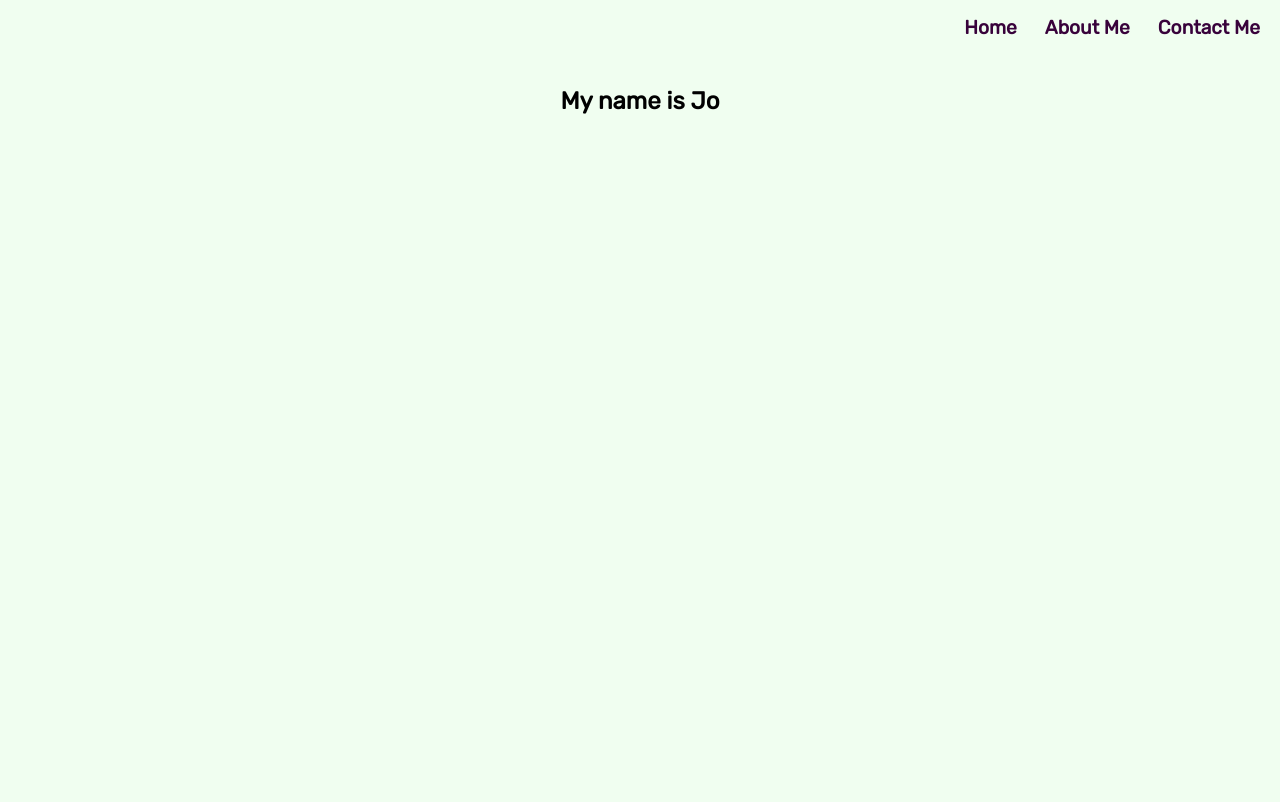
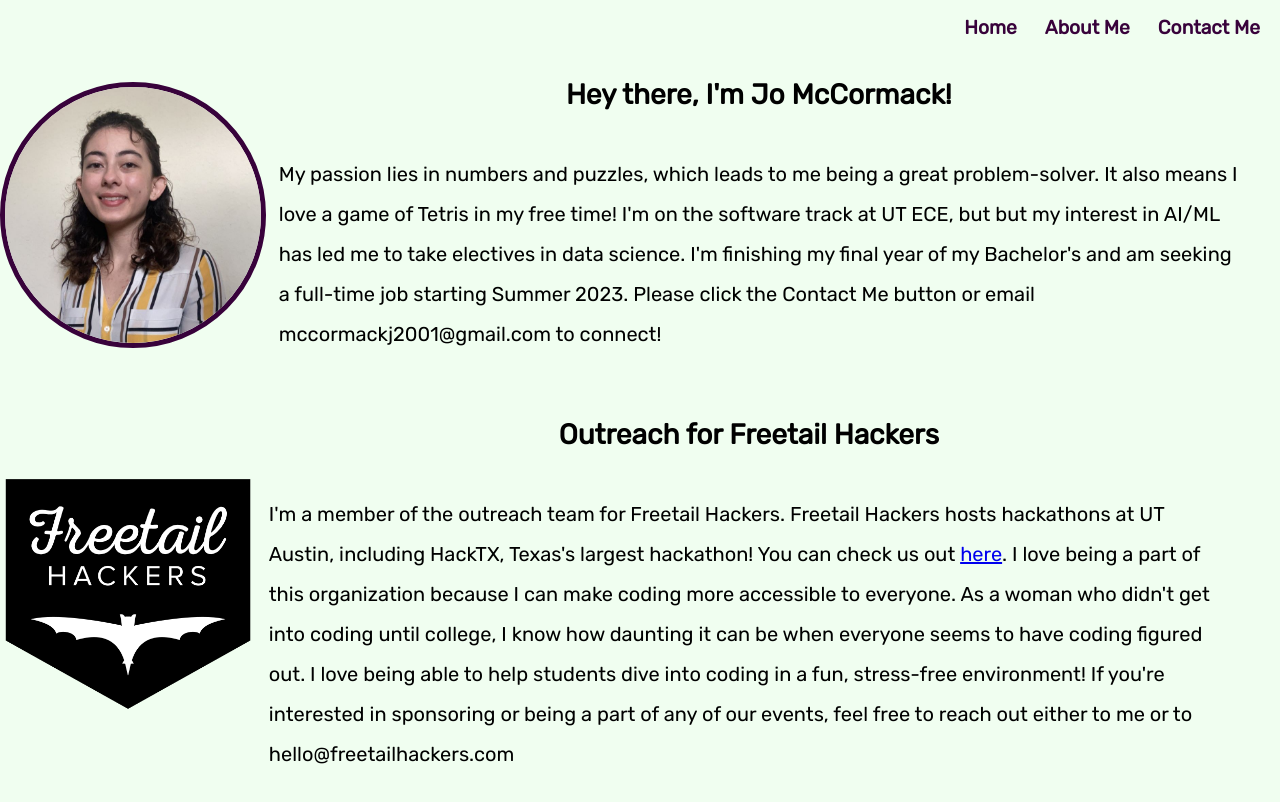
Before and after one commit to mccormackj/mccormackj.github.io, a React (Create React App) app: page /about in a window 1280 px wide. Shown: the top 802 px of the page. Built offline with nearby package versions, Linux system fonts and the light colour scheme.

Commit message:
Adds self and freetail sections to About Me page

```diff
--- /dev/null
+++ b/src/About.css
@@ -0,0 +1,38 @@
+.AboutSection{
+    margin-top: 10px;
+    margin-bottom:  20px;
+    display: flex;
+    align-items:center;
+}
+
+/* Children of each section of the "About" page */
+.AboutSection * {
+    display: inline-block;
+}
+
+/* Text portion only of each section of the "About" page */
+.AboutSection div {
+    max-width: 75vw;
+    min-width: 75vw;
+    vertical-align: top;
+    padding: 0% 1% 0% 1%;
+}
+
+/* Ensures text blocks within a section are stacked vertically */
+.AboutSection div h2,p {
+    display: block;
+}
+
+#JoPic {
+    max-width: 20vw;
+    min-width: 20vw;
+    border-radius: 50%;
+    border-width: 0.35rem;
+    border-style: solid;
+    border-color: #38023B;
+  }
+
+#FreetailLogo{
+    max-width: 20vw;
+    min-width: 20vw;
+}
--- a/src/About.js
+++ b/src/About.js
@@ -1,8 +1,40 @@
 import React from 'react';
+import profile from './assets/profilepic.jpg'
+import freetail from './assets/FreetailLogo.png'
+import './App.css';
+import './About.css';
 
 function About () {
-    return <div>
-        <h2>My name is Jo</h2>
+    return <div id = "About">
+
+        {/* ABOUT ME */}
+        <div className = "AboutSection">
+            <img id = "JoPic" src={profile} alt="Johanna is a young white woman with curly brown hair" />
+            <div>
+                <h2>Hey there, I'm Jo McCormack!</h2>
+                <p>My passion lies in numbers and puzzles, which leads to me being a great problem-solver. It also means
+                    I love a game of Tetris in my free time! I'm on the software track at UT ECE, but but my interest in
+                    AI/ML has led me to take electives in data science. I'm finishing my final year of my Bachelor's and
+                    am seeking a full-time job starting Summer 2023. Please click the Contact Me button or email
+                    mccormackj2001@gmail.com to connect!
+                </p>
+            </div>
+        </div>
+
+        {/* FREETAIL */}
+        <div className="AboutSection">
+            <img id = "FreetailLogo" src={freetail} alt="The Freetail Hackers logo is the outline of a bat in white on a black background" />
+            <div>
+                <h2>Outreach for Freetail Hackers</h2>
+                <p>I'm a member of the outreach team for Freetail Hackers. Freetail Hackers hosts hackathons at UT Austin, including HackTX, Texas's largest
+                    hackathon! You can check us out <a href='https://freetailhackers.com/' target='_blank'>here</a>. I love being a part of this organization because I can make coding more accessible to everyone. As a woman who didn't get into
+                    coding until college, I know how daunting it can be when everyone seems to have coding figured out. I love being able to help students
+                    dive into coding in a fun, stress-free environment! If you're interested in sponsoring or being a part of any of our events, feel free to
+                    reach out either to me or to hello@freetailhackers.com
+                </p>
+            </div>
+        </div>
+
     </div>
 }
 
--- a/src/App.css
+++ b/src/App.css
@@ -26,7 +26,6 @@
 }
 
 html {
-  font-size: 100%;
   background-color: var(--HONEYDEW);
 }
 
@@ -64,20 +63,10 @@ body {
 
 h2 {
   color: black;
-  padding: 0.75rem 1.25rem;
-  text-align: center;
-  text-decoration: none;
-  display: inline-block;
   font-weight: bolder;
-  font-size: 1.5rem;
-  border-radius: 1rem;
+  font-size: 1.75rem;
 }
 
-img {
-  max-width: 100%;
-  height: auto;
-  margin: 4rem;
-}
 
 h1, h2, h3, h4, h5, h6, p {
   font-family: 'Rubik-Regular', sans-serif;
@@ -90,8 +79,7 @@ h1{
 }
 
 p{
-  font-size: 1.5rem;
-  font-weight: 9rem;
-  line-height: 150%;
-  margin:2rem 4rem;
+font-size: 1.25rem;
+line-height: 2;
+text-align:left;
 }
```
Also changed, not shown: src/assets/FreetailLogo.png (added).
